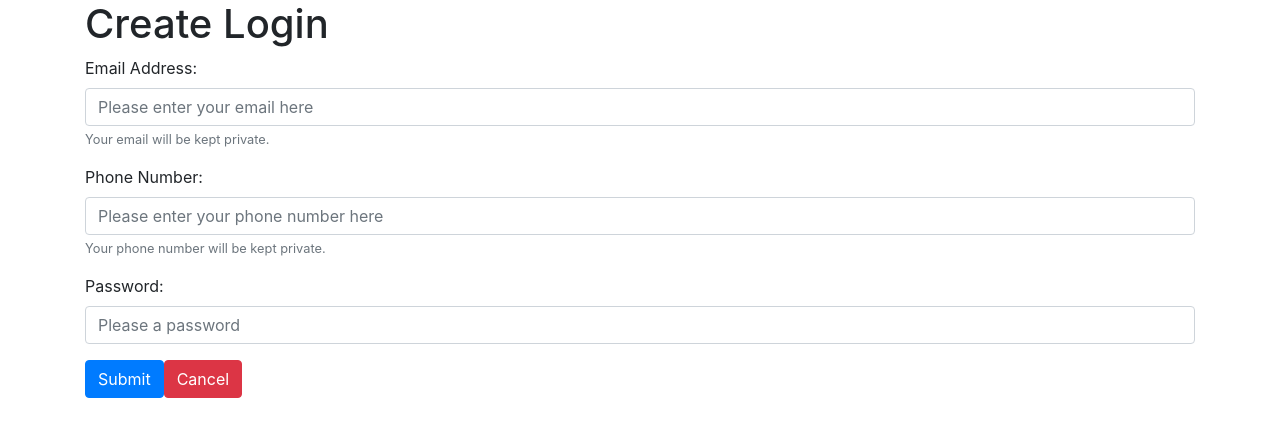
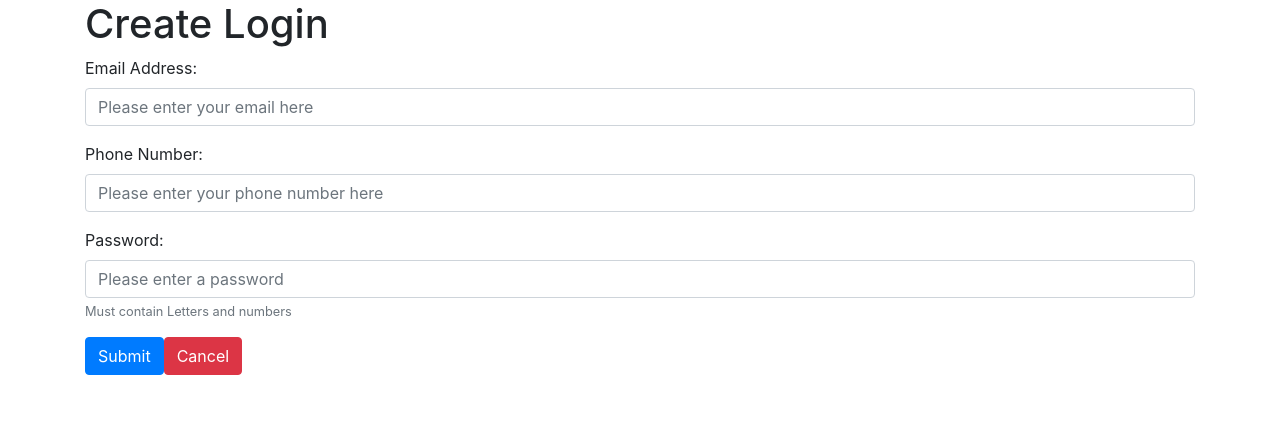
Before and after one commit to j7oshua/prj4-murr2, a Vue app in the folder murr-ui/: page /#/login in a window 1280 px wide. Shown: the top 436 px of the page. Built offline with nearby package versions, Linux system fonts and the light colour scheme.

Commit message:
Created Global Mixin, Updated ResidentMixin add the callAPI function, Add validation in the State functiona nd form, need to pull master for backend --Rae

```diff
--- a/murr-ui/src/components/CreateLogin.vue
+++ b/murr-ui/src/components/CreateLogin.vue
@@ -2,13 +2,13 @@
   <div>
     <h1>Create Login</h1>
     <b-form @submit="saveResident" @reset="resetForm" v-if="show">
-      <b-form-group
+      <b-form-group :state="state.em" :invalid-feedback="error.email"
         id="emailInput"
         label="Email Address:"
         label-for="input-1"
-        description="Your email will be kept private."
+        description=""
       >
-        <b-form-input
+        <b-form-input :state="state.em"
           id="input-1"
           type="email"
           v-model="form.em"
@@ -16,13 +16,13 @@
         ></b-form-input>
       </b-form-group>
 
-      <b-form-group
+      <b-form-group :state="state.pn" :invalid-feedback="error.phone"
         id="phoneInput"
         label="Phone Number:"
         label-for="input-2"
-        description="Your phone number will be kept private."
+        description=""
       >
-        <b-form-input
+        <b-form-input :state="state.pn"
           id="input-2"
           type="phone"
           v-model="form.pn"
@@ -30,17 +30,17 @@
         ></b-form-input>
       </b-form-group>
 
-      <b-form-group
+      <b-form-group :state="state.pw" :invalid-feedback="error.password"
         id="passwordInput"
         label="Password:"
         label-for="input-3"
-        description=""
+        description="Must contain Letters and numbers"
       >
-        <b-form-input
+        <b-form-input :state="state.pw"
           id="input-3"
           type="password"
           v-model="form.pw"
-          placeholder="Please a password"
+          placeholder="Please enter a password"
           required
         ></b-form-input>
       </b-form-group>
@@ -152,6 +152,15 @@ export default {
       this.form.pn = ''
       this.form.pw = ''
     }
+  },
+  computed: {
+    state: function () {
+      return {
+        em: this.error.email ? false : null,
+        pn: this.error.phone ? false : null,
+        pw: this.error.password ? false : null
+      }
+    }
   }
 }
 </script>
--- a/murr-ui/src/main.js
+++ b/murr-ui/src/main.js
@@ -11,6 +11,7 @@ import { BootstrapVue, IconsPlugin } from 'bootstrap-vue'
 import 'bootstrap/dist/css/bootstrap.css'
 // import 'bootswatch/dist/sketchy/bootstrap.css';
 import 'bootstrap-vue/dist/bootstrap-vue.css'
+import GlobalMixin from '@/mixins/global-mixin'
 
 // add libraries to vue context
 Vue.use(BootstrapVue)
@@ -18,6 +19,7 @@ Vue.use(IconsPlugin)
 Vue.use(VueAxios, axios)
 
 Vue.config.productionTip = false
+Vue.mixin(GlobalMixin)
 
 new Vue({
   router,
--- /dev/null
+++ b/murr-ui/src/mixins/global-mixin.js
@@ -0,0 +1,17 @@
+const RESIDENT_API_URL = 'http://localhost:8000/api/residents'
+
+const GlobalMixin = ({
+  props: {
+
+  },
+  data: function () {
+    return {
+      RESIDENT_API_URL
+    }
+  },
+  mounted() {
+
+  },
+});
+
+export default GlobalMixin;
```
Also changed, not shown: murr-ui/src/mixins/resident-mixin.js (+23 -0 lines).
